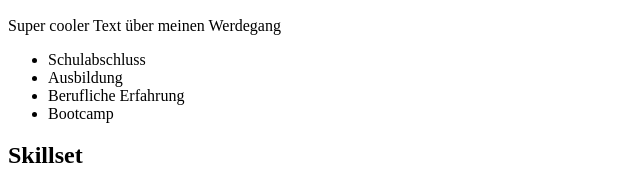
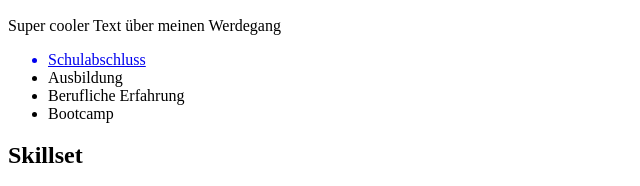
Before and after one commit to Airglow98/my-personal-website, a plain HTML site: page index.html in a window 1280 px wide. Shown: the part 1483-1669 px from the top of the page, 0-640 px from the left. Drawn offline with Linux system fonts and the light colour scheme.

Commit message:
add picture link

```diff
--- a/index.html
+++ b/index.html
@@ -30,9 +30,9 @@
         <h2>Biography</h2>
         <p>Super cooler Text über meinen Werdegang</p>
         <ul>
-            <li>Schulabschluss</li>
-            <!--<a href=""><img src="IHK.png">-->
-                <li>Ausbildung</li>
+
+            <a href="./IHK.png" target="_blank"><li>Schulabschluss</li> </a>
+            <li>Ausbildung</li>
             <li>Berufliche Erfahrung</li>
             <li>Bootcamp</li>
         </ul>
```
